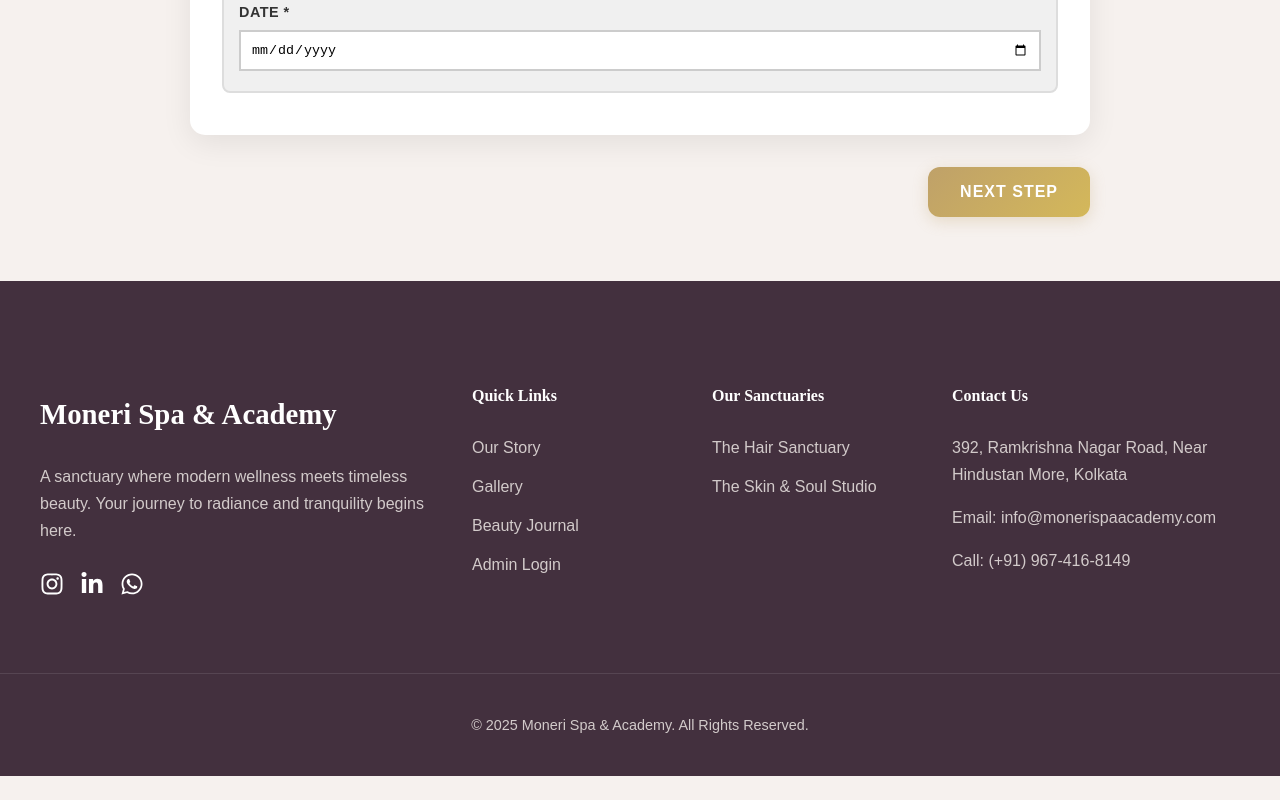
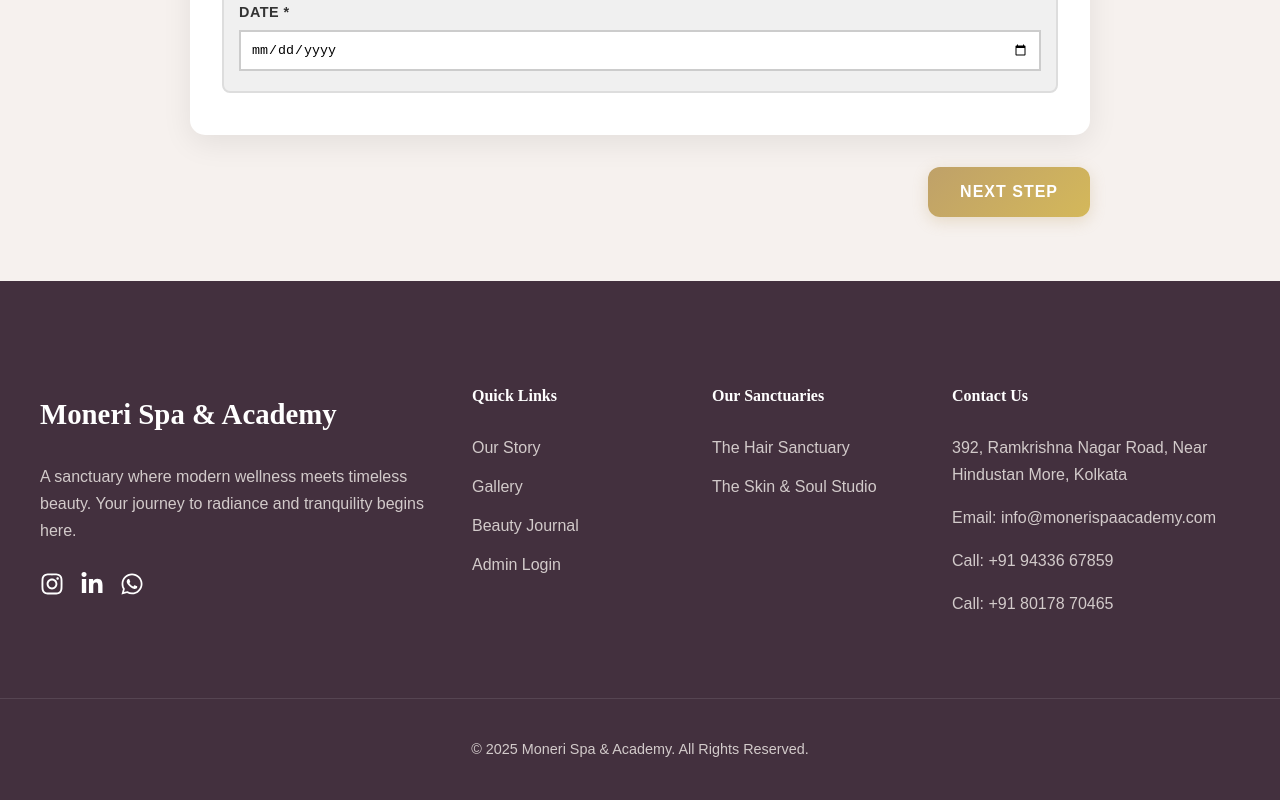
Before and after one commit to abhi02max/MoneriSpa-End, a React (Create React App) app in the folder client/: page /skin-consultation in a window 1280 px wide. Shown: the part 1268-2068 px from the top of the page. Before the commit the page ends 2044 px from the top, so only its background shows below. Built offline with nearby package versions, Linux system fonts and the light colour scheme.

Commit message:
Edited the Final Corrections

```diff
--- a/client/src/components/Footer.js
+++ b/client/src/components/Footer.js
@@ -37,7 +37,8 @@
                     <h4>Contact Us</h4>
                     <p>392, Ramkrishna Nagar Road, Near Hindustan More, Kolkata</p>
                     <p>Email: info@monerispaacademy.com</p>
-                    <p>Call: (+91) 967-416-8149</p>
+                    <p>Call: +91 94336 67859</p>
+                    <p>Call: +91 80178 70465</p>
                 </div>
             </div>
             <div className="footer-bottom">
```
